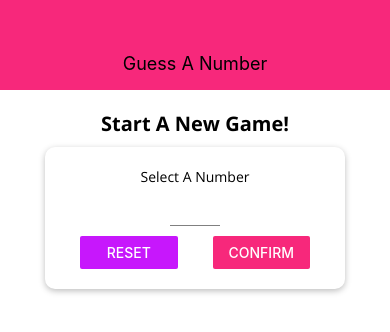
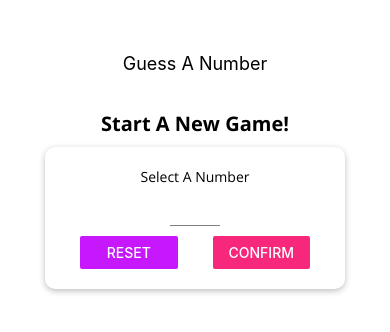
Before and after one commit to MHSnodgrass/rn-guess-a-number, a React Native app: screen / in a window 390 px wide. Shown: the top 332 px of the page. Built offline with nearby package versions, Linux system fonts and the light colour scheme.

Commit message:
Adding platform API - also added SafeAreaView

```diff
--- a/App.js
+++ b/App.js
@@ -1,5 +1,5 @@
 import React, { useState } from 'react'
-import { StyleSheet, View } from 'react-native'
+import { StyleSheet, View, SafeAreaView } from 'react-native'
 import { StatusBar } from 'expo-status-bar'
 import * as Font from 'expo-font'
 // AppLoading must be brought in like this instead of { AppLoading } due to expo versioning
@@ -79,11 +79,11 @@
   }
 
   return (
-    <View style={styles.screen}>
+    <SafeAreaView style={styles.screen}>
       <Header title='Guess A Number' />
       {content}
       <StatusBar style='auto' />
-    </View>
+    </SafeAreaView>
   )
 }
 
--- a/components/Header.js
+++ b/components/Header.js
@@ -1,28 +1,46 @@
 import React from 'react'
-import { View, Text, StyleSheet } from 'react-native'
+import { View, Text, StyleSheet, Platform } from 'react-native'
 
 import Colors from '../constants/colors'
 
 const Header = props => {
   return (
-    <View style={styles.header}>
+    <View
+      style={{
+        ...styles.headerBase,
+        ...Platform.select({
+          ios: styles.headerIOS,
+          android: styles.headerAndroid
+        })
+      }}
+    >
       <Text style={styles.headerTitle}>{props.title}</Text>
     </View>
   )
 }
 
 const styles = StyleSheet.create({
-  header: {
+  headerBase: {
     width: '100%',
     height: 90,
-    paddingTop: 36,
-    backgroundColor: Colors.primary,
+    paddingTop: Platform.OS === 'ios' ? 26 : 36,
     alignItems: 'center',
     justifyContent: 'center'
   },
+  headerIOS: {
+    backgroundColor: 'white',
+    borderBottomColor: '#ccc',
+    borderBottomWidth: 1
+  },
+  headerAndroid: {
+    backgroundColor: Colors.primary,
+    borderBottomColor: 'transparent',
+    borderBottomWidth: 0
+  },
   headerTitle: {
-    color: 'black',
-    fontSize: 18
+    color: Platform.OS === 'ios' ? Colors.primary : 'black',
+    fontSize: 18,
+    fontWeight: Platform.OS === 'ios' ? 'bold' : 'normal'
   }
 })
 
--- a/components/MainButton.js
+++ b/components/MainButton.ios.js
@@ -3,9 +3,10 @@
 
 import Colors from '../constants/colors'
 
+//React Native will automatically check which platform the device is running and adjust buttons based on .platform.js notation
 const MainButton = props => {
   return (
-    <TouchableOpacity onPress={props.onPress}>
+    <TouchableOpacity activeOpacity={0.6} onPress={props.onPress}>
       <View style={{ ...styles.button, ...props.style }}>
         <Text style={styles.buttonText}>{props.children}</Text>
       </View>
```
Also changed, not shown: components/MainButton.android.js (added, +52 -0 lines).
